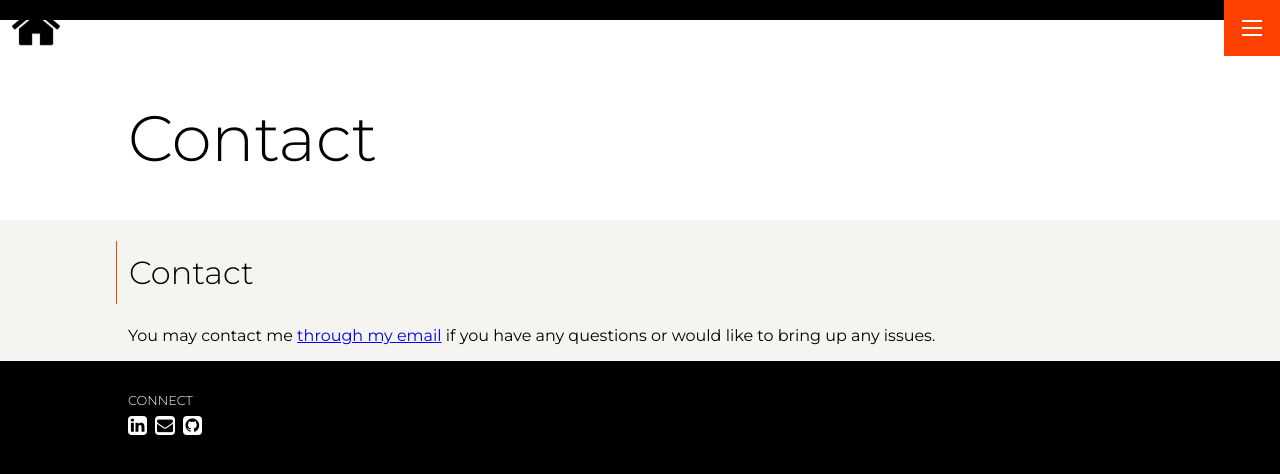
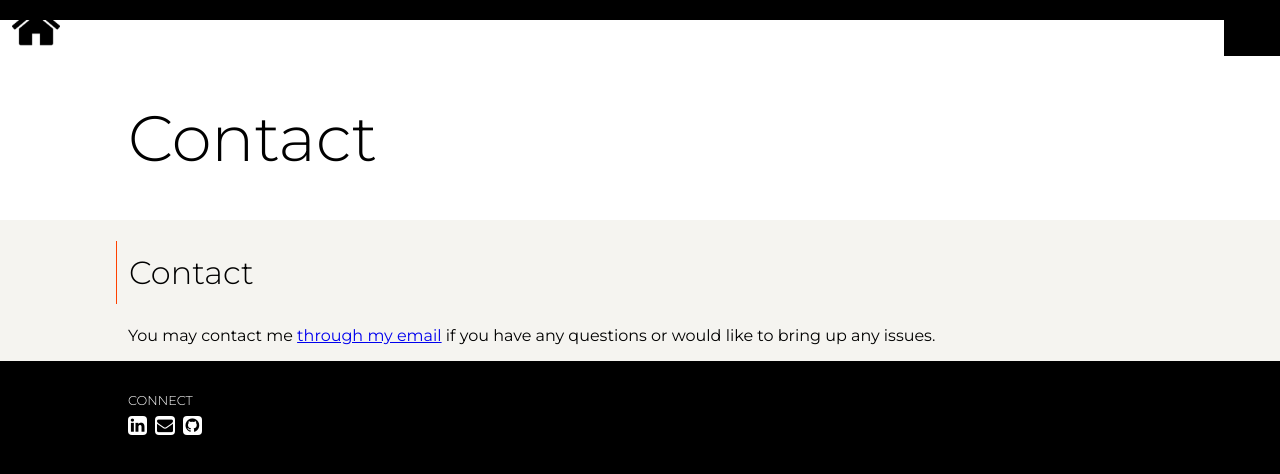
Before and after one commit to jonathan-manurung/portfolio, a Jekyll site: the page built from pages/contact.md, in a window 1280 px wide. Shown: the top 474 px of the page. Built offline with Jekyll 4.4.1, drawn with Linux system fonts in a browser that asks for light colours.

Commit message:
Update header.html

```diff
--- a/_includes/header.html
+++ b/_includes/header.html
@@ -31,24 +31,6 @@
   {% endif %}
 </nav>
 
-  <button type="button" id="menubutton" aria-haspopup="true" aria-controls="menu-panel" class="menu-trigger">
-    <span class="visually-hidden">Toggle Menu</span>
-    <div class="menu-trigger-bars" aria-hidden="true">
-      <span class="bar"></span>
-      <span class="bar"></span>
-      <span class="bar"></span>
-    </div>
-  </button>
-
-  <nav>
-    {% for item in site.data.settings.menu %}
-      <a href="{{ item.url | relative_url }}">{{ item.name }}</a>
-    {% endfor %}
-    {% if site.data.settings.resume %}
-      <a href="{{ site.data.settings.resume }}">{{ site.data.settings.resume_link_title }}</a>
-    {% endif %}
-  </nav>
-
   {% if page.title %}
     <h1 class="page-title">{{ page.title }}</h1>
   {% endif %}
```
